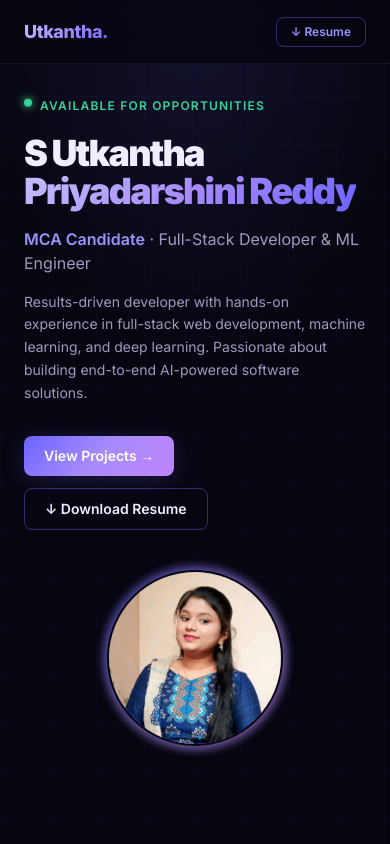
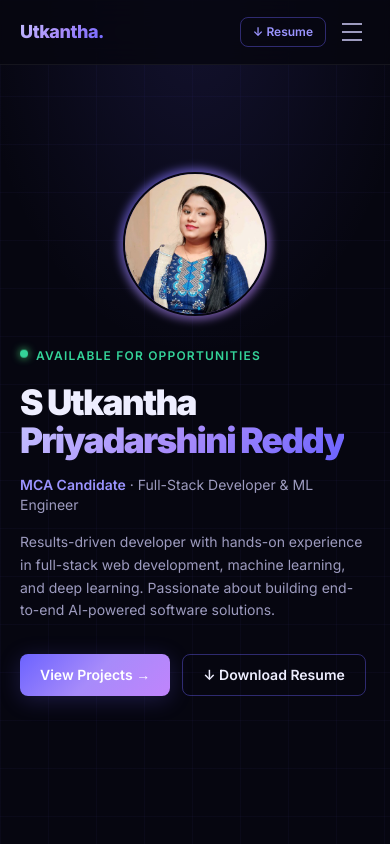
Before and after one commit to Utkantha/Utkantha.github.io, a React (Vite) app: page / in a window 390 px wide. Shown: the top 844 px of the page. Built offline with nearby package versions, Linux system fonts and the light colour scheme.

Commit message:
made the ste responsive

```diff
--- a/src/components/Certifications.tsx
+++ b/src/components/Certifications.tsx
@@ -19,7 +19,7 @@ function CertCard({ name, issuer }: typeof certifications[0]) {
 /* ── Certifications ── */
 export default function Certifications() {
   return (
-    <section id="certifications" className="py-24 px-6 bg-bg-primary">
+    <section id="certifications" className="py-16 sm:py-24 px-5 sm:px-8 bg-bg-primary">
       <div className="max-w-5xl mx-auto">
         <SectionHeader label="Credentials" title="Certifications" />
         <div className="grid grid-cols-1 sm:grid-cols-2 lg:grid-cols-3 gap-3">
--- a/src/components/Contact.tsx
+++ b/src/components/Contact.tsx
@@ -2,7 +2,6 @@ import { meta } from '../data/portfolioData'
 import resumePdf from '../assets/sutkanthapdr_resume.pdf'
 import { SectionHeader, Button } from './ui'
 
-/* ── SocialChip — reusable social link pill ── */
 function SocialChip({ href, children }: { href: string; children: React.ReactNode }) {
   return (
     <a
@@ -16,10 +15,9 @@ function SocialChip({ href, children }: { href: string; children: React.ReactNod
   )
 }
 
-/* ── Contact ── */
 export default function Contact() {
   return (
-    <section id="contact" className="py-24 px-6 bg-bg-secondary">
+    <section id="contact" className="py-16 sm:py-24 px-5 sm:px-8 bg-bg-secondary">
       <div className="max-w-5xl mx-auto">
         <SectionHeader label="Get In Touch" title="Let's Work Together" />
 
@@ -29,17 +27,22 @@ export default function Contact() {
             Whether you have a project, a role, or just want to say hello — feel free to reach out!
           </p>
 
-          <a href={`mailto:${meta.email}`} className="text-accent-light text-sm font-medium border-b border-dashed border-accent/40 pb-px hover:text-white hover:border-white transition-colors">
+          <a
+            href={`mailto:${meta.email}`}
+            className="text-accent-light text-sm font-medium border-b border-dashed border-accent/40 pb-px hover:text-white hover:border-white transition-colors break-all"
+          >
             {meta.email}
           </a>
 
-          <div className="flex flex-wrap gap-3 mt-6">
+          {/* CTA buttons — stack on mobile */}
+          <div className="flex flex-col sm:flex-row flex-wrap gap-3 mt-6">
             <Button href={`mailto:${meta.email}`}>✉️ Send a Message</Button>
             <Button href={resumePdf} variant="outline" download="Utkantha_Resume.pdf">
               ↓ Download Resume
             </Button>
           </div>
 
+          {/* Social links — wrap on mobile */}
           <div className="flex flex-wrap gap-2.5 mt-8">
             <SocialChip href={meta.links.github}>
               <GithubIcon /> GitHub
@@ -57,7 +60,6 @@ export default function Contact() {
   )
 }
 
-/* ── Inline SVG icons (kept small & local) ── */
 function GithubIcon() {
   return (
     <svg width="15" height="15" viewBox="0 0 24 24" fill="currentColor">
--- a/src/components/Education.tsx
+++ b/src/components/Education.tsx
@@ -1,30 +1,28 @@
 import { education } from '../data/portfolioData'
 import { SectionHeader } from './ui'
 
-/* ── EduCard — one card per degree ── */
-function EduCard({
-  degree, institution, location, period, bullets,
-}: typeof education[0]) {
+function EduCard({ degree, institution, location, period, bullets }: typeof education[0]) {
   return (
     <div className="relative pl-5 border-l-2 border-accent/25 hover:border-accent transition-colors group">
       {/* Timeline dot */}
-      <div className="absolute -left-[5px] top-1.5 w-2.5 h-2.5 rounded-full bg-bg-primary border-2 border-accent group-hover:bg-accent transition-colors" />
+      <div className="absolute -left-[5px] top-2 w-2.5 h-2.5 rounded-full bg-bg-primary border-2 border-accent group-hover:bg-accent transition-colors" />
 
-      <div className="bg-bg-card hover:bg-bg-hover border border-white/[0.06] hover:border-accent/30 rounded-xl p-5 transition-all duration-300 hover:translate-x-1">
-        <div className="flex flex-wrap justify-between items-start gap-2 mb-1">
+      <div className="bg-bg-card hover:bg-bg-hover border border-white/[0.06] hover:border-accent/30 rounded-xl p-4 sm:p-5 transition-all duration-300 hover:translate-x-1">
+        {/* Degree + period — stacked on mobile, row on sm+ */}
+        <div className="flex flex-col sm:flex-row sm:justify-between sm:items-start gap-1.5 sm:gap-2 mb-1">
           <h3 className="text-sm font-bold text-ink-primary leading-snug">{degree}</h3>
-          <span className="text-[0.7rem] font-semibold text-accent-light bg-accent/8 border border-accent/20 px-2.5 py-0.5 rounded-full whitespace-nowrap">
+          <span className="self-start text-[0.7rem] font-semibold text-accent-light bg-accent/8 border border-accent/20 px-2.5 py-0.5 rounded-full whitespace-nowrap">
             {period}
           </span>
         </div>
         <p className="text-xs text-ink-muted mb-3">
           {institution} · {location}
         </p>
-        <ul className="space-y-1">
+        <ul className="space-y-1.5">
           {bullets.map((b) => (
             <li key={b} className="text-xs text-ink-secondary flex gap-2">
               <span className="text-accent mt-0.5 shrink-0">▸</span>
-              {b}
+              <span>{b}</span>
             </li>
           ))}
         </ul>
@@ -33,10 +31,9 @@ function EduCard({
   )
 }
 
-/* ── Education ── */
 export default function Education() {
   return (
-    <section id="education" className="py-24 px-6 bg-bg-primary">
+    <section id="education" className="py-16 sm:py-24 px-5 sm:px-8 bg-bg-primary">
       <div className="max-w-5xl mx-auto">
         <SectionHeader label="Academic Background" title="Education" />
         <div className="flex flex-col gap-5">
--- a/src/components/Footer.tsx
+++ b/src/components/Footer.tsx
@@ -2,7 +2,7 @@ import { meta } from '../data/portfolioData'
 
 export default function Footer() {
   return (
-    <footer className="bg-bg-primary border-t border-white/[0.05] py-5 px-6 text-center text-xs text-ink-muted">
+    <footer className="bg-bg-primary border-t border-white/[0.05] py-5 px-5 sm:px-8 text-center text-xs text-ink-muted">
       Designed & built by{' '}
       <a
         href={meta.links.github}
--- a/src/components/Hero.tsx
+++ b/src/components/Hero.tsx
@@ -7,36 +7,51 @@ export default function Hero() {
   return (
     <section
       id="hero"
-      className="relative min-h-screen flex items-center pt-16 pb-16 px-6 bg-gradient-hero bg-bg-primary overflow-hidden"
+      className="relative min-h-screen flex items-center pt-20 pb-14 px-5 sm:px-8 bg-gradient-hero bg-bg-primary overflow-hidden"
     >
-      {/* Subtle grid overlay */}
-      <div className="absolute inset-0 bg-grid opacity-100 pointer-events-none" />
+      {/* Grid overlay */}
+      <div className="absolute inset-0 bg-grid pointer-events-none" />
 
-      <div className="relative z-10 max-w-5xl mx-auto w-full grid grid-cols-1 md:grid-cols-[1fr_auto] gap-10 md:gap-16 items-center">
+      <div className="relative z-10 max-w-5xl mx-auto w-full">
 
-        {/* ── Left: Text ── */}
+        {/* Photo — top on mobile, right on desktop */}
+        <div className="flex justify-center mb-8 md:hidden">
+          <div className="relative">
+            <div className="absolute -inset-1 rounded-full bg-gradient-accent opacity-60 blur-sm" />
+            <img
+              src={profileImage}
+              alt={meta.name}
+              className="relative w-36 h-36 rounded-full object-cover object-top border-2 border-bg-primary"
+            />
+          </div>
+        </div>
+
+        {/* Two-column on desktop */}
+        <div className="flex flex-col md:grid md:grid-cols-[1fr_auto] md:gap-16 md:items-center">
+
+          {/* ── Text content ── */}
           <div>
             {/* Status badge */}
             <div className="flex items-center gap-2 mb-5 opacity-0 animate-fade-up delay-100">
-            <span className="w-2 h-2 rounded-full bg-emerald-400 shadow-[0_0_8px_#4ade80] animate-float" />
+              <span className="w-2 h-2 rounded-full bg-emerald-400 shadow-[0_0_8px_#4ade80] animate-float shrink-0" />
               <span className="text-xs font-semibold text-emerald-400 tracking-widest uppercase">
                 Available for opportunities
               </span>
             </div>
 
             {/* Name */}
-          <h1 className="text-4xl sm:text-5xl lg:text-6xl font-black tracking-tighter leading-[1.07] mb-4 opacity-0 animate-fade-up delay-200">
+            <h1 className="text-[2.2rem] sm:text-5xl lg:text-6xl font-black tracking-tighter leading-[1.07] mb-4 opacity-0 animate-fade-up delay-200">
               S Utkantha<br />
               <span className="text-gradient">Priyadarshini Reddy</span>
             </h1>
 
             {/* Role */}
-          <p className="text-ink-secondary text-base sm:text-lg font-normal mb-4 opacity-0 animate-fade-up delay-300">
+            <p className="text-ink-secondary text-sm sm:text-base lg:text-lg font-normal mb-4 opacity-0 animate-fade-up delay-300">
               <span className="text-accent-light font-semibold">MCA Candidate</span>
-            {' · '}Full-Stack Developer & ML Engineer
+              {' · '}Full-Stack Developer &amp; ML Engineer
             </p>
 
-          {/* Summary */}
+            {/* Tagline */}
             <p className="text-ink-secondary text-sm sm:text-base leading-relaxed max-w-lg mb-8 opacity-0 animate-fade-up delay-400">
               {meta.tagline}
             </p>
@@ -50,16 +65,16 @@ export default function Hero() {
             </div>
           </div>
 
-        {/* ── Right: Photo ── */}
-        <div className="flex justify-center md:justify-end opacity-0 animate-fade-up delay-200">
+          {/* Photo — right on desktop only */}
+          <div className="hidden md:flex justify-end opacity-0 animate-fade-up delay-200 shrink-0">
             <div className="relative">
-            {/* Glow ring */}
               <div className="absolute -inset-1 rounded-full bg-gradient-accent opacity-60 blur-sm" />
               <img
                 src={profileImage}
                 alt={meta.name}
-              className="relative w-44 h-44 md:w-52 md:h-52 rounded-full object-cover object-top border-2 border-bg-primary"
+                className="relative w-52 h-52 lg:w-60 lg:h-60 rounded-full object-cover object-top border-2 border-bg-primary"
               />
+            </div>
           </div>
         </div>
       </div>
--- a/src/components/Navbar.tsx
+++ b/src/components/Navbar.tsx
@@ -1,15 +1,21 @@
+import { useState } from 'react'
 import { meta, navLinks } from '../data/portfolioData'
 import resumePdf from '../assets/sutkanthapdr_resume.pdf'
 
 export default function Navbar() {
+  const [open, setOpen] = useState(false)
+
   return (
-    <nav className="fixed inset-x-0 top-0 z-50 flex items-center justify-between h-16 px-6 md:px-8 bg-bg-primary/80 backdrop-blur-xl border-b border-white/[0.06]">
+    <nav className="fixed inset-x-0 top-0 z-50 bg-bg-primary/85 backdrop-blur-xl border-b border-white/[0.06]">
+      {/* ── Main bar ── */}
+      <div className="flex items-center justify-between h-16 px-5 sm:px-8 max-w-5xl mx-auto w-full">
+
         {/* Logo */}
-      <a href="#hero" className="text-gradient text-lg font-extrabold tracking-tight">
+        <a href="#hero" className="text-gradient text-lg font-extrabold tracking-tight shrink-0">
           {meta.shortName}.
         </a>
 
-      {/* Links — hidden on mobile */}
+        {/* Desktop links */}
         <ul className="hidden md:flex items-center gap-1 list-none">
           {navLinks.map(({ label, href }) => (
             <li key={href}>
@@ -23,14 +29,45 @@ export default function Navbar() {
           ))}
         </ul>
 
-      {/* Resume CTA */}
+        {/* Right side */}
+        <div className="flex items-center gap-2">
           <a
             href={resumePdf}
             download="Utkantha_Resume.pdf"
-        className="text-xs font-semibold px-3.5 py-1.5 rounded-lg border border-accent/40 text-accent-light hover:bg-accent/8 hover:border-accent-light transition-all"
+            className="text-xs font-semibold px-3 py-1.5 rounded-lg border border-accent/40 text-accent-light hover:bg-accent/8 hover:border-accent-light transition-all whitespace-nowrap"
           >
             ↓ Resume
           </a>
+
+          {/* Hamburger — mobile only */}
+          <button
+            onClick={() => setOpen((o) => !o)}
+            className="md:hidden flex flex-col justify-center items-center w-9 h-9 gap-1.5 rounded-md hover:bg-accent/8 transition-colors"
+            aria-label="Toggle menu"
+          >
+            <span className={`block w-5 h-0.5 bg-ink-secondary transition-all duration-300 ${open ? 'rotate-45 translate-y-2' : ''}`} />
+            <span className={`block w-5 h-0.5 bg-ink-secondary transition-all duration-300 ${open ? 'opacity-0' : ''}`} />
+            <span className={`block w-5 h-0.5 bg-ink-secondary transition-all duration-300 ${open ? '-rotate-45 -translate-y-2' : ''}`} />
+          </button>
+        </div>
+      </div>
+
+      {/* ── Mobile drawer ── */}
+      <div className={`md:hidden overflow-hidden transition-all duration-300 ${open ? 'max-h-80' : 'max-h-0'}`}>
+        <ul className="flex flex-col px-5 pb-4 gap-1 list-none border-t border-white/[0.05]">
+          {navLinks.map(({ label, href }) => (
+            <li key={href}>
+              <a
+                href={href}
+                onClick={() => setOpen(false)}
+                className="block px-3 py-2.5 rounded-md text-sm font-medium text-ink-secondary hover:text-ink-primary hover:bg-accent/8 transition-colors"
+              >
+                {label}
+              </a>
+            </li>
+          ))}
+        </ul>
+      </div>
     </nav>
   )
 }
--- a/src/components/Projects.tsx
+++ b/src/components/Projects.tsx
@@ -1,7 +1,6 @@
 import { projects } from '../data/portfolioData'
 import { SectionHeader, Tag } from './ui'
 
-/* ── ProjectCard ── */
 function ProjectCard({ emoji, title, description, tags, link }: typeof projects[0]) {
   return (
     <a
@@ -10,19 +9,12 @@ function ProjectCard({ emoji, title, description, tags, link }: typeof projects[
       rel="noopener noreferrer"
       className="group flex flex-col bg-bg-card border border-white/[0.06] hover:border-accent/35 rounded-xl p-5 transition-all duration-300 hover:-translate-y-1.5 hover:shadow-card hover:bg-bg-hover"
     >
-      {/* Top row */}
       <div className="flex justify-between items-start mb-3">
         <span className="text-2xl">{emoji}</span>
         <span className="text-ink-muted text-lg group-hover:text-accent-light transition-colors">↗</span>
       </div>
-
-      {/* Title */}
       <h3 className="text-sm font-bold text-ink-primary mb-2 leading-snug">{title}</h3>
-
-      {/* Description */}
       <p className="text-xs text-ink-secondary leading-relaxed mb-4 flex-1">{description}</p>
-
-      {/* Tags */}
       <div className="flex flex-wrap gap-1.5">
         {tags.map((tag) => <Tag key={tag} small>{tag}</Tag>)}
       </div>
@@ -30,12 +22,12 @@ function ProjectCard({ emoji, title, description, tags, link }: typeof projects[
   )
 }
 
-/* ── Projects ── */
 export default function Projects() {
   return (
-    <section id="projects" className="py-24 px-6 bg-bg-secondary">
+    <section id="projects" className="py-16 sm:py-24 px-5 sm:px-8 bg-bg-secondary">
       <div className="max-w-5xl mx-auto">
         <SectionHeader label="What I've Built" title="Featured Projects" />
+        {/* 1 col on mobile → 2 col on sm → 3 col on lg */}
         <div className="grid grid-cols-1 sm:grid-cols-2 lg:grid-cols-3 gap-4">
           {projects.map((p) => (
             <ProjectCard key={p.title} {...p} />
```
Also changed, not shown: src/components/About.tsx (+6 -9 lines). Lines whose indentation alone changed are shown as unchanged.
